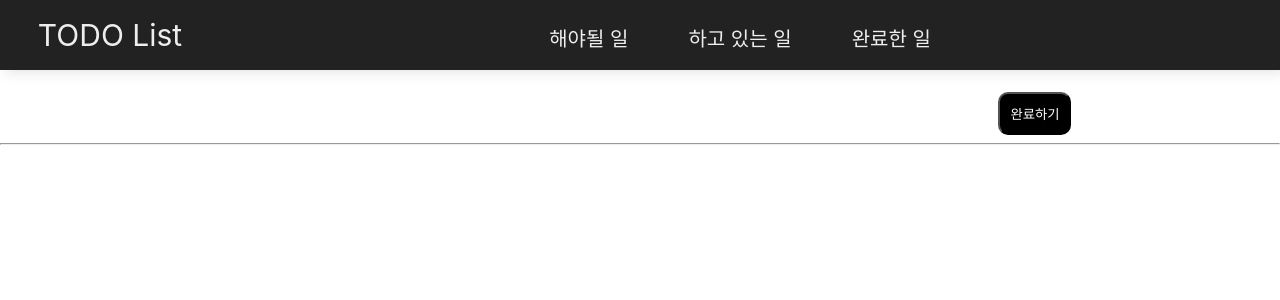
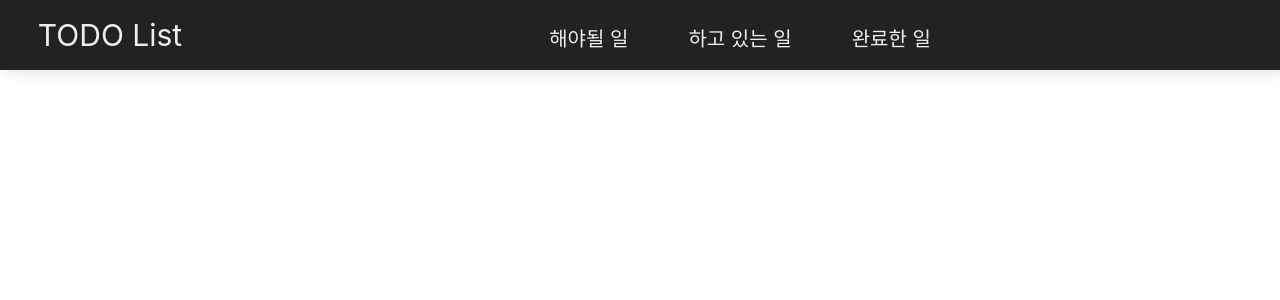
Before and after one commit to chobkyu/TODO-list-with-React, a React (Create React App) app in the folder react-app/: page /doing in a window 1280 px wide. Shown: the top 300 px of the page. Built offline with nearby package versions, Linux system fonts and the light colour scheme.

Commit message:
js 부분 수정

```diff
--- a/react-app/src/App.js
+++ b/react-app/src/App.js
@@ -27,9 +27,7 @@ function App() {
   };
 
   const [toDoing, setToDoing] = useState([
-    {
 
-    }
   ]);
 
   const gettoDoing = (title, body) => {
@@ -45,11 +43,7 @@ function App() {
   };
 
   const [toComplete, setToComplete] = useState([
-    {
-      id: "0",
-      title:"",
-      body:""
-    }
+
   ]);
 
   const getComplete = (id, title, body) => {
```
